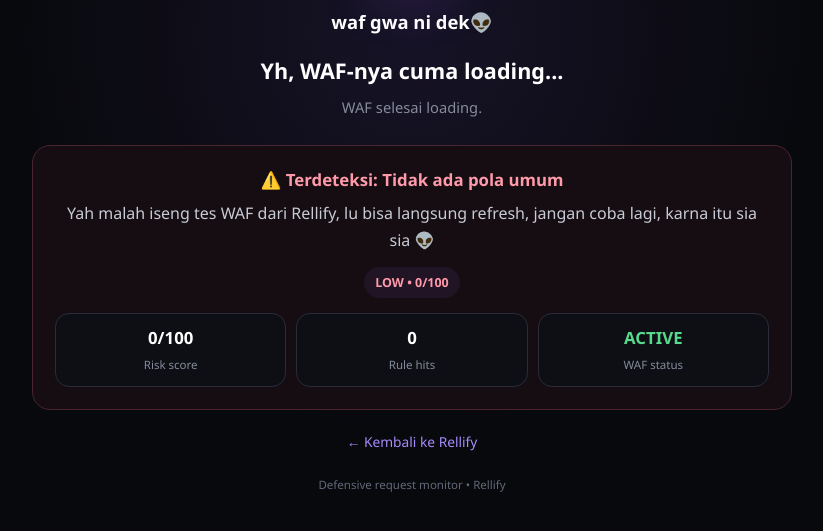
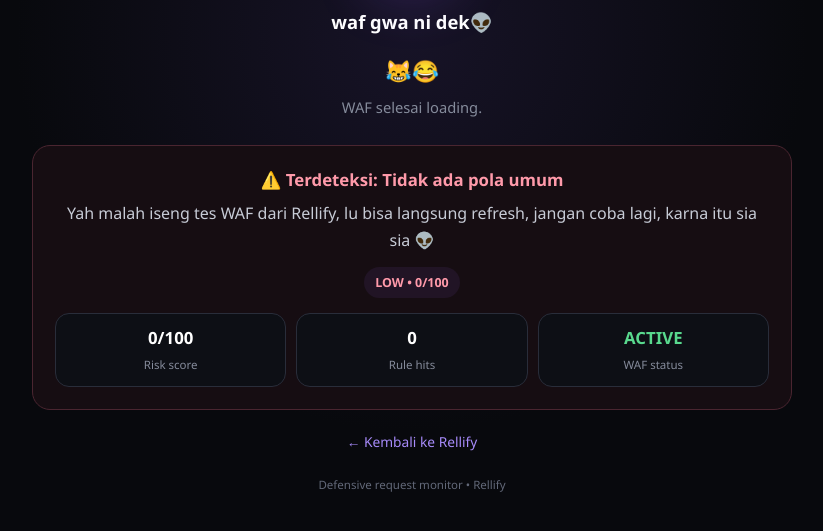
Before and after one commit to Fairellxd/downloader, a website: page waf.html in a window 1280 px wide. Shown: the part 245-776 px from the top of the page, without its empty margins (228-1051 px from the left). Drawn offline with Linux system fonts and the light colour scheme.

Commit message:
Update title in waf.html with new content

```diff
--- a/waf.html
+++ b/waf.html
@@ -15,7 +15,7 @@
 <div class="shield"><span>🛡️</span></div>
 <div class="waf-text">waf gwa ni dek👽</div>
 <div class="spinner" id="spinner"></div>
-<h1 id="title">Yh, WAF-nya cuma loading...</h1>
+<h1 id="title">😹😂 </h1>
 <p class="status" id="status">Tunggu bentar, Rellify lagi ngecek lu ngapain.</p>
 <div class="notice" id="notice">
 <h2 id="detected">⚠️ Terdeteksi: -</h2>
```
